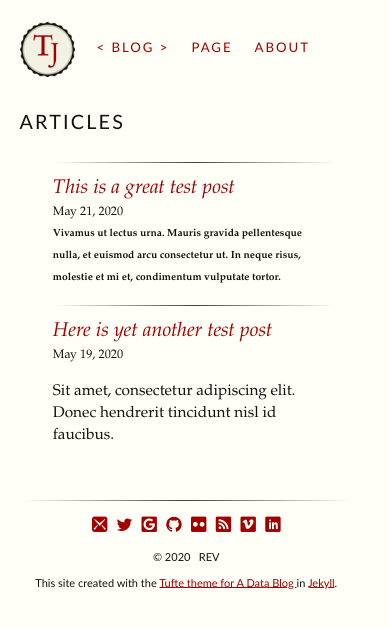
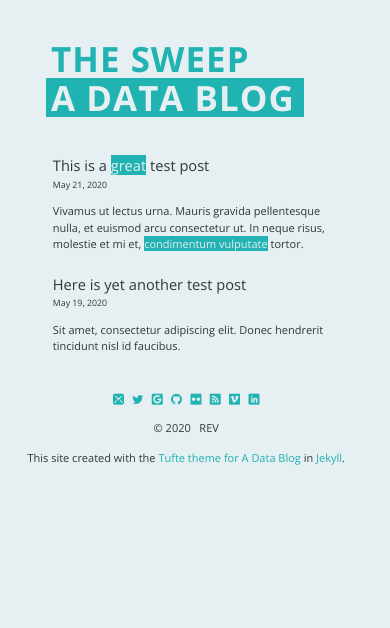
Before and after one commit to clayh53/tufte-jekyll, a Jekyll site: the page built from index.html, in a window 390 px wide. Shown: the top 628 px of the page. Built offline with Jekyll 4.4.1, drawn with Linux system fonts in a browser that asks for light colours; some web fonts are replaced.

Commit message:
add highlight

```diff
--- a/_includes/head.html
+++ b/_includes/head.html
@@ -43,6 +43,10 @@
   <link rel="stylesheet" type="text/css" href="{{ "css/tufte.css" | prepend: site.baseurl }}">
   <!-- <link rel="stylesheet" type="text/css" href="{{ "/css/print.css" | prepend: site.baseurl }}" media="print"> -->
 
+  <link href="https://fonts.googleapis.com/css2?family=Open+Sans:ital,wght@0,400;0,700;1,400;1,700&display=swap" rel="stylesheet">
+
+  <link href="https://fonts.googleapis.com/css2?family=Roboto+Mono:wght@700&display=swap" rel="stylesheet">
+
   <link rel="canonical" href="{{ page.url | replace:'index.html','' | prepend: site.baseurl | prepend: site.url }}">
 
   <link rel="alternate" type="application/rss+xml" title="{{ site.title }}" href="{{ "/feed.xml" | prepend: site.baseurl | prepend: site.url }}" />
--- a/_includes/header.html
+++ b/_includes/header.html
@@ -1,7 +1,7 @@
 <!--- Header and nav template site-wide -->
 <header>
     <nav class="group">
-	<a href="{{site.baseurl}}/"><img class="badge" src="{{site.baseurl}}/assets/img/badge_1.png" alt="CH"></a>
+	<!-- <a href="{{site.baseurl}}/"><img class="badge" src="{{site.baseurl}}/assets/img/badge_1.png" alt="CH"></a>
 	{% for node in site.pages %}
 		{% unless node.nav_exclude %}
 		    {% if page.url == node.url %}
@@ -10,6 +10,6 @@
 		      <a href="{{node.url | prepend: site.baseurl}}">{{node.title}}</a>
 		    {% endif %}
 	    {% endunless %}
-  	{% endfor %}
+  	{% endfor %} -->
 	</nav>
 </header>
--- a/_sass/_settings.scss
+++ b/_sass/_settings.scss
@@ -1,14 +1,15 @@
 /* This file contains all the constants for colors and font styles */
 
-$body-font: ETBembo, "Chronicle Text G2", Palatino, "Palatino Linotype", "Palatino LT STD", "Book Antiqua", Georgia, serif;
+$body-font: 'Open Sans', sans-serif;
+$head-font: 'Roboto Mono', monospace;
 // Note that Gill Sans is the top of the stack and corresponds to what is used in Tufte's books
 // However, it is not a free font, so if it is not present on the computer that is viewing the webpage
 // The free Google 'Lato' font is used instead. It is similar.
-$sans-font: "Gill Sans", "Gill Sans MT", "Gotham Narrow", "Lato", Calibri, sans-serif;
+$sans-font: 'Open Sans', sans-serif;
 $code-font: Consolas, "Liberation Mono", Menlo, Courier, monospace;
 $url-font: "Lucida Console", "Lucida Sans Typewriter", Monaco, "Bitstream Vera Sans Mono", monospace;
-$text-color: #111;
-$bg-color: #fffff8;
-$contrast-color: #a00000;
+$text-color: #313639;
+$bg-color: #E6EFF2;
+$contrast-color: #21B2B2;
 $border-color: #333333;
-$link-style: underline; // choices are 'color' or 'underline'. Color option styles links with $contrast-color set above
+$link-style: color; // choices are 'color' or 'underline'. Color option styles links with $contrast-color set above
--- a/_sass/_syntax-highlighting.scss
+++ b/_sass/_syntax-highlighting.scss
@@ -1,72 +1,72 @@
 /**
  * Syntax highlighting styles
  */
-$spacing-unit:     30px;
-%vertical-rhythm {
-    margin-bottom: $spacing-unit / 2;
-}
-
-.highlight {
-    background: #fffff8;
-    @extend %vertical-rhythm;
-
-    .c     { color: #998; font-style: italic } // Comment
-    .err   { color: #a61717; background-color: #e3d2d2 } // Error
-    .k     { font-weight: bold } // Keyword
-    .o     { font-weight: bold } // Operator
-    .cm    { color: #998; font-style: italic } // Comment.Multiline
-    .cp    { color: #999; font-weight: bold } // Comment.Preproc
-    .c1    { color: #998; font-style: italic } // Comment.Single
-    .cs    { color: #999; font-weight: bold; font-style: italic } // Comment.Special
-    .gd    { color: #000; background-color: #fdd } // Generic.Deleted
-    .gd .x { color: #000; background-color: #faa } // Generic.Deleted.Specific
-    .ge    { font-style: italic } // Generic.Emph
-    .gr    { color: #a00 } // Generic.Error
-    .gh    { color: #999 } // Generic.Heading
-    .gi    { color: #000; background-color: #dfd } // Generic.Inserted
-    .gi .x { color: #000; background-color: #afa } // Generic.Inserted.Specific
-    .go    { color: #888 } // Generic.Output
-    .gp    { color: #555 } // Generic.Prompt
-    .gs    { font-weight: bold } // Generic.Strong
-    .gu    { color: #aaa } // Generic.Subheading
-    .gt    { color: #a00 } // Generic.Traceback
-    .kc    { font-weight: bold } // Keyword.Constant
-    .kd    { font-weight: bold } // Keyword.Declaration
-    .kp    { font-weight: bold } // Keyword.Pseudo
-    .kr    { font-weight: bold } // Keyword.Reserved
-    .kt    { color: #458; font-weight: bold } // Keyword.Type
-    .m     { color: #099 } // Literal.Number
-    .s     { color: #d14 } // Literal.String
-    .na    { color: #008080 } // Name.Attribute
-    .nb    { color: #0086B3 } // Name.Builtin
-    .nc    { color: #458; font-weight: bold } // Name.Class
-    .no    { color: #008080 } // Name.Constant
-    .ni    { color: #800080 } // Name.Entity
-    .ne    { color: #900; font-weight: bold } // Name.Exception
-    .nf    { color: #900; font-weight: bold } // Name.Function
-    .nn    { color: #555 } // Name.Namespace
-    .nt    { color: #000080 } // Name.Tag
-    .nv    { color: #008080 } // Name.Variable
-    .ow    { font-weight: bold } // Operator.Word
-    .w     { color: #bbb } // Text.Whitespace
-    .mf    { color: #099 } // Literal.Number.Float
-    .mh    { color: #099 } // Literal.Number.Hex
-    .mi    { color: #099 } // Literal.Number.Integer
-    .mo    { color: #099 } // Literal.Number.Oct
-    .sb    { color: #d14 } // Literal.String.Backtick
-    .sc    { color: #d14 } // Literal.String.Char
-    .sd    { color: #d14 } // Literal.String.Doc
-    .s2    { color: #d14 } // Literal.String.Double
-    .se    { color: #d14 } // Literal.String.Escape
-    .sh    { color: #d14 } // Literal.String.Heredoc
-    .si    { color: #d14 } // Literal.String.Interpol
-    .sx    { color: #d14 } // Literal.String.Other
-    .sr    { color: #009926 } // Literal.String.Regex
-    .s1    { color: #d14 } // Literal.String.Single
-    .ss    { color: #990073 } // Literal.String.Symbol
-    .bp    { color: #999 } // Name.Builtin.Pseudo
-    .vc    { color: #008080 } // Name.Variable.Class
-    .vg    { color: #008080 } // Name.Variable.Global
-    .vi    { color: #008080 } // Name.Variable.Instance
-    .il    { color: #099 } // Literal.Number.Integer.Long
-}
+// $spacing-unit:     30px;
+// %vertical-rhythm {
+//     margin-bottom: $spacing-unit / 2;
+// }
+//
+// .highlight {
+//     background: #fffff8;
+//     @extend %vertical-rhythm;
+//
+//     .c     { color: #998; font-style: italic } // Comment
+//     .err   { color: #a61717; background-color: #e3d2d2 } // Error
+//     .k     { font-weight: bold } // Keyword
+//     .o     { font-weight: bold } // Operator
+//     .cm    { color: #998; font-style: italic } // Comment.Multiline
+//     .cp    { color: #999; font-weight: bold } // Comment.Preproc
+//     .c1    { color: #998; font-style: italic } // Comment.Single
+//     .cs    { color: #999; font-weight: bold; font-style: italic } // Comment.Special
+//     .gd    { color: #000; background-color: #fdd } // Generic.Deleted
+//     .gd .x { color: #000; background-color: #faa } // Generic.Deleted.Specific
+//     .ge    { font-style: italic } // Generic.Emph
+//     .gr    { color: #a00 } // Generic.Error
+//     .gh    { color: #999 } // Generic.Heading
+//     .gi    { color: #000; background-color: #dfd } // Generic.Inserted
+//     .gi .x { color: #000; background-color: #afa } // Generic.Inserted.Specific
+//     .go    { color: #888 } // Generic.Output
+//     .gp    { color: #555 } // Generic.Prompt
+//     .gs    { font-weight: bold } // Generic.Strong
+//     .gu    { color: #aaa } // Generic.Subheading
+//     .gt    { color: #a00 } // Generic.Traceback
+//     .kc    { font-weight: bold } // Keyword.Constant
+//     .kd    { font-weight: bold } // Keyword.Declaration
+//     .kp    { font-weight: bold } // Keyword.Pseudo
+//     .kr    { font-weight: bold } // Keyword.Reserved
+//     .kt    { color: #458; font-weight: bold } // Keyword.Type
+//     .m     { color: #099 } // Literal.Number
+//     .s     { color: #d14 } // Literal.String
+//     .na    { color: #008080 } // Name.Attribute
+//     .nb    { color: #0086B3 } // Name.Builtin
+//     .nc    { color: #458; font-weight: bold } // Name.Class
+//     .no    { color: #008080 } // Name.Constant
+//     .ni    { color: #800080 } // Name.Entity
+//     .ne    { color: #900; font-weight: bold } // Name.Exception
+//     .nf    { color: #900; font-weight: bold } // Name.Function
+//     .nn    { color: #555 } // Name.Namespace
+//     .nt    { color: #000080 } // Name.Tag
+//     .nv    { color: #008080 } // Name.Variable
+//     .ow    { font-weight: bold } // Operator.Word
+//     .w     { color: #bbb } // Text.Whitespace
+//     .mf    { color: #099 } // Literal.Number.Float
+//     .mh    { color: #099 } // Literal.Number.Hex
+//     .mi    { color: #099 } // Literal.Number.Integer
+//     .mo    { color: #099 } // Literal.Number.Oct
+//     .sb    { color: #d14 } // Literal.String.Backtick
+//     .sc    { color: #d14 } // Literal.String.Char
+//     .sd    { color: #d14 } // Literal.String.Doc
+//     .s2    { color: #d14 } // Literal.String.Double
+//     .se    { color: #d14 } // Literal.String.Escape
+//     .sh    { color: #d14 } // Literal.String.Heredoc
+//     .si    { color: #d14 } // Literal.String.Interpol
+//     .sx    { color: #d14 } // Literal.String.Other
+//     .sr    { color: #009926 } // Literal.String.Regex
+//     .s1    { color: #d14 } // Literal.String.Single
+//     .ss    { color: #990073 } // Literal.String.Symbol
+//     .bp    { color: #999 } // Name.Builtin.Pseudo
+//     .vc    { color: #008080 } // Name.Variable.Class
+//     .vg    { color: #008080 } // Name.Variable.Global
+//     .vi    { color: #008080 } // Name.Variable.Instance
+//     .il    { color: #099 } // Literal.Number.Integer.Long
+// }
--- a/css/tufte.scss
+++ b/css/tufte.scss
@@ -51,7 +51,7 @@ html{
 
 @media screen and (min-width: 1200px){ html{ font-size: 16px; } }
 
-@media screen and (min-width: 1300px){ html{ font-size: 17px; } }
+@media screen and (min-width: 1300px){ html{ font-size: 18px; } }
 
 // Mathjax fonts need TLC
 .mjx-math{
@@ -96,42 +96,79 @@ body { width: 87.5%;
 // --------- Typography stuff -----------//
 // added rational line height and margins ala http://webtypography.net/intro/
 
-h1 { font-weight: 400;
+h1 {
+  font-family: $head-font;
+  font-weight: 700;
+  text-transform: uppercase;
+  color: $contrast-color;
   margin-top: 1.568rem;
   margin-bottom: 1.568rem;
-     font-size: 2.5rem;
-     line-height: 0.784; }
+  font-size: 3.167rem;
+  line-height: 1.12; }
 
-h2 { font-style: italic;
-     font-weight: 400;
+h2 {
+  font-family: $head-font;
+  font-weight: 700;
+  color: $contrast-color;
+  text-transform: uppercase;
   margin-top: 1.866666666666667rem;
   margin-bottom: 0;
-     font-size: 2.1rem;
-     line-height: 0.933333333333333; }
+  font-size: 1.33rem;
+  line-height: 1.12; }
 
-h3 { font-style: italic;
+h3 {
      font-weight: 400;
-     font-size: 1.8rem;
+     font-size: 1.33rem;
      margin-top: 2.1777777777777778rem;
      margin-bottom: 0;
      line-height: 1.08888888888889; }
 
-// ET says a need for more than 3 levels of headings is the sign of a diseased mind
+h6 {
+  font-family: $body-font;
+  font-weight: 400;
+  font-size: 1.778rem;
+  line-height: 1.25;
+  width: 55%;
+  margin-top: 1.4rem;
+  & em {
+    background-color: $contrast-color;
+    color: $bg-color;
+  }
+}
 
-p .subtitle { font-style: italic;
-             margin-top: 2.1777777777777778rem;
-             margin-bottom: 2.1777777777777778rem;
-             font-size: 1.8rem;
+.highlight {
+  background: $contrast-color;
+  color: $bg-color;
+}
+
+p.subtitle {
+  // font-size: 0.82rem;
+  // font-style: italic;
+  // margin-top: 2.1777777777777778rem;
+  // margin-bottom: 2.1777777777777778rem;
+  font-size: 0.778rem;
   display: block;
-             line-height: 1.08888888888889; }
+  line-height: 1.08888888888889;
+}
 
 
-p, ol, ul { font-size: 1.4rem; }
+p, ol, ul {
+  font-size: 1rem;
+}
 
-p, li { line-height: 2rem;
+p {
   margin-top: 1.4rem;
+}
+
+li {
+  margin-top: 0.778rem;
+}
+
+p, li {
+    line-height: 1.5;
     padding-right: 2rem; //removed because,  why?
-        vertical-align: baseline; }
+    vertical-align: baseline;
+  }
 
 /* Chapter Epigraphs */
 div.epigraph { margin: 3.5636rem 0; }
@@ -248,15 +285,19 @@ ul,ol { width: 45%;
 figure, figure img.maincolumn { max-width: 55%;
          -webkit-margin-start: 0;
          -webkit-margin-end: 0;
-         margin-bottom: 3em; }
+         margin-bottom: 3rem;
+         margin-top: 3rem;
+        }
 
 figcaption { float: right;
              clear: right;
              margin-right: -50%;
              margin-top: 0;
              margin-bottom: 0;
-             font-size: 1.0rem;
-             line-height: 1.6;
+             font-size: 0.778rem;
+             line-height: 1.5;
+             // font-size: 1.0rem;
+             // line-height: 1.6;
              vertical-align: baseline;
              position: relative;
              max-width: 40%; }
@@ -271,8 +312,10 @@ img { max-width: 100%; }
                          width: 50%;
                          margin-top: 0;
                          margin-bottom: 1.96rem;
-                         font-size: 1.0rem;
-                         line-height: 1.96; //changed to bring line heights into rational pattern
+                         font-size: 0.778rem;
+                         line-height: 1.5;
+                         // font-size: 1.0rem;
+                         // line-height: 1.96; //changed to bring line heights into rational pattern
                          vertical-align: baseline;
                          position: relative; }
 
@@ -302,7 +345,7 @@ p, footer, div.table-wrapper,  .MJXc-display { width: 55%; }
 
 div.table-wrapper, table { overflow-x: auto; } //changed all overflow values to 'auto' so scroll bars appear only as needed
 
-@media screen and (max-width: 760px) { p, footer { width: 90%; }
+@media screen and (max-width: 760px) { p, h6, footer { width: 90%; }
                                        pre code { width: 87.5%; }
                                        ul { width: 85%; }
                                        figure { max-width: 90%; }
@@ -313,13 +356,15 @@ div.table-wrapper, table { overflow-x: auto; } //changed all overflow values to
                                                                           padding-right: 5%;
                                                                         }}
 
-.marginnote code, .sidenote code { font-size: 1rem; } //more .code class removal
+.marginnote code, .sidenote code { font-size: 0.778rem; } //more .code class removal
 
 pre { width: 52.5%; //, pre code, p pre code are both selectors in tufte.css - they have been removed here to fix alignment issues
            padding-left: 2.5%;
            overflow-x: auto; }
 
-.fullwidth, li.listing div{ max-width: 90%; }
+.fullwidth, li.listing div{ max-width: 75%; }
+
+@media screen and (max-width: 1000px){ .fullwidth, li.listing div{ max-width: 100%; } }
 
 .full-width { .sidenote, .sidenote-number, .marginnote { display: none; } }
 
@@ -428,6 +473,16 @@ ul.footer-links li{
 
 //Full width page styling stuff
 
+.listing h6 {
+  font-size: 1rem;
+  line-height: 1.5;
+  margin-top: 1rem;
+}
+
+.listing p {
+  margin-top: 1rem;
+}
+
 body.full-width, .content-listing, ul.content-listing li.listing{ width: 90%;
        margin-left: auto;
        margin-right: auto;
@@ -442,17 +497,44 @@ body.full-width, .content-listing, ul.content-listing li.listing{ width: 90%;
 h1.content-listing-header{
   font-style: normal;
   text-transform: uppercase;
-  letter-spacing: 0.2rem;
-  font-size: 1.8rem;
+  font-size: 3.167rem;
+  line-height: 1.12;
+  padding-left: 9%;
+}
+
+h1.content-listing-header em {
+  font-style: normal;
+  position: relative;
+  color: $bg-color;
+}
+
+h1.content-listing-header em::after {
+  content: "";
+  top: 0;
+  right: -0.5rem;
+  left: -0.5rem;
+  bottom: 0;
+  background-color: $contrast-color;
+  position: absolute;
+  z-index: -1;
+}
+
+@media screen and (max-width: 700px){ h1.content-listing-header em
+  {
+    display: block;
+    width: 22.5rem;
+  }
 }
 
 li.listing hr{
   width:100%;
 }
-.listing, .listing h3
+.listing, .listing h3, .listing h6
 {
   display: inline-block;
-  margin:0;
+  // margin:0;
+  color: $text-color;
+  width: 100%;
 }
 li.listing {
   margin:0;
@@ -471,6 +553,7 @@ li.listing h3.new {
   font-style: normal;
 }
 hr.slender {
+    display: none;
     border: 0;
     height: 1px;
     margin-top: 1.4rem;
--- a/index.html
+++ b/index.html
@@ -4,7 +4,7 @@ title: blog
 # Note that this index page uses a full-width layout!
 ---
 
-  <h1 class="content-listing-header sans">Articles</h1>
+  <h1 class="content-listing-header sans">The Sweep <em>A Data Blog</em></h1>
   <ul class="content-listing ">
     {% for post in site.posts %}
         <li class="listing">
```
Lines whose indentation alone changed are shown as unchanged.
